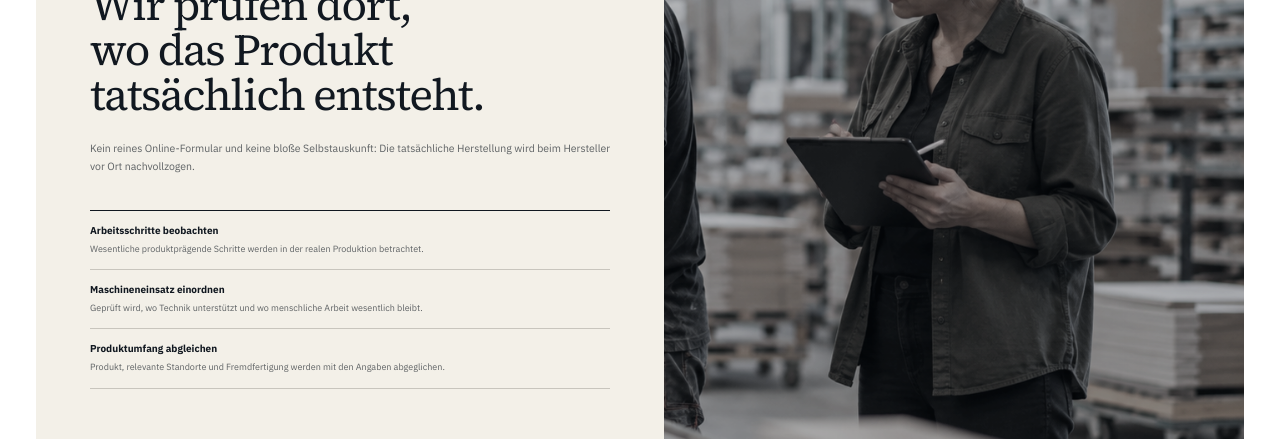
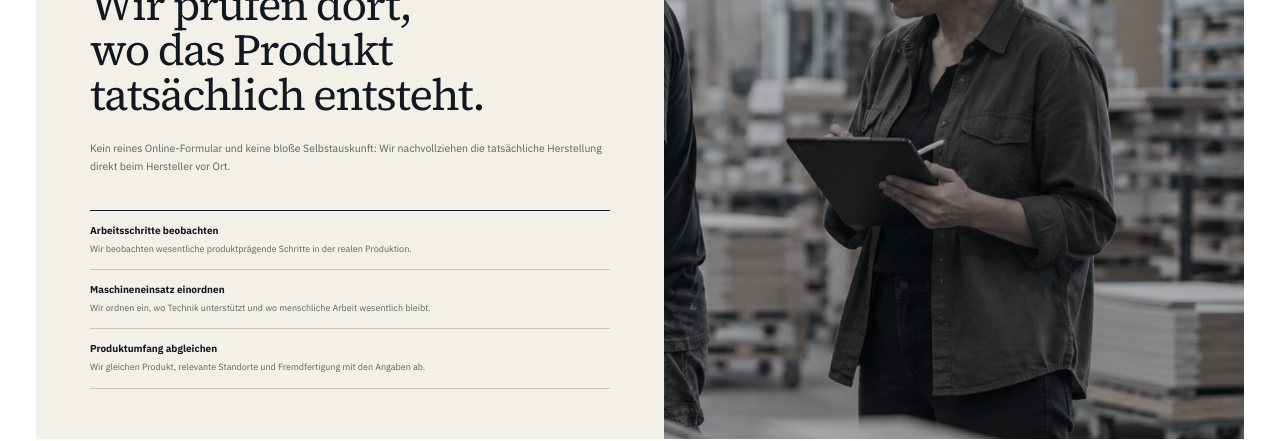
Before and after one commit to dennis-glaser-coder/human-certification-web, a Next.js app: page / in a window 1280 px wide. Shown: the part 3480-3921 px from the top of the page. Built offline with nearby package versions, Linux system fonts and the light colour scheme.

Commit message:
Strengthen first-person voice across core journeys

```diff
--- a/src/app/page.js
+++ b/src/app/page.js
@@ -10,9 +10,9 @@ const homeStory = [
 ];
 
 const auditFacts = [
-  ['Arbeitsschritte beobachten', 'Wesentliche produktprägende Schritte werden in der realen Produktion betrachtet.'],
-  ['Maschineneinsatz einordnen', 'Geprüft wird, wo Technik unterstützt und wo menschliche Arbeit wesentlich bleibt.'],
-  ['Produktumfang abgleichen', 'Produkt, relevante Standorte und Fremdfertigung werden mit den Angaben abgeglichen.'],
+  ['Arbeitsschritte beobachten', 'Wir beobachten wesentliche produktprägende Schritte in der realen Produktion.'],
+  ['Maschineneinsatz einordnen', 'Wir ordnen ein, wo Technik unterstützt und wo menschliche Arbeit wesentlich bleibt.'],
+  ['Produktumfang abgleichen', 'Wir gleichen Produkt, relevante Standorte und Fremdfertigung mit den Angaben ab.'],
 ];
 
 export default function Home() {
@@ -183,8 +183,8 @@ export default function Home() {
             <p className="premiumSectionLabel">VOR-ORT-AUDIT</p>
             <h2>Wir prüfen dort, wo das Produkt tatsächlich entsteht.</h2>
             <p className="desireAuditLead">
-              Kein reines Online-Formular und keine bloße Selbstauskunft: Die tatsächliche Herstellung wird
-              beim Hersteller vor Ort nachvollzogen.
+              Kein reines Online-Formular und keine bloße Selbstauskunft: Wir nachvollziehen die tatsächliche Herstellung
+              direkt beim Hersteller vor Ort.
             </p>
             <div className="desireAuditFacts">
               {auditFacts.map(([title, copy]) => <div key={title}><strong>{title}</strong><p>{copy}</p></div>)}
```
